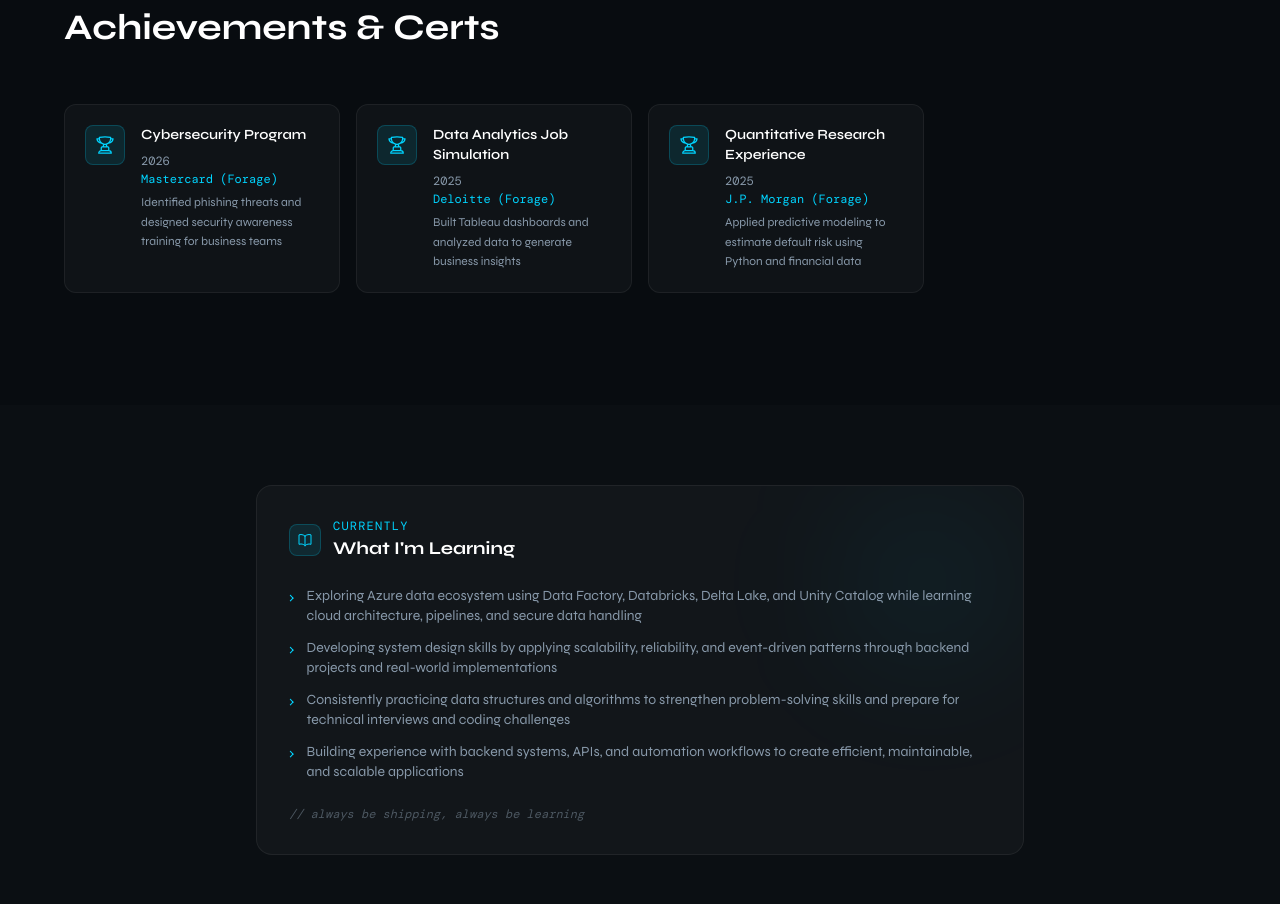
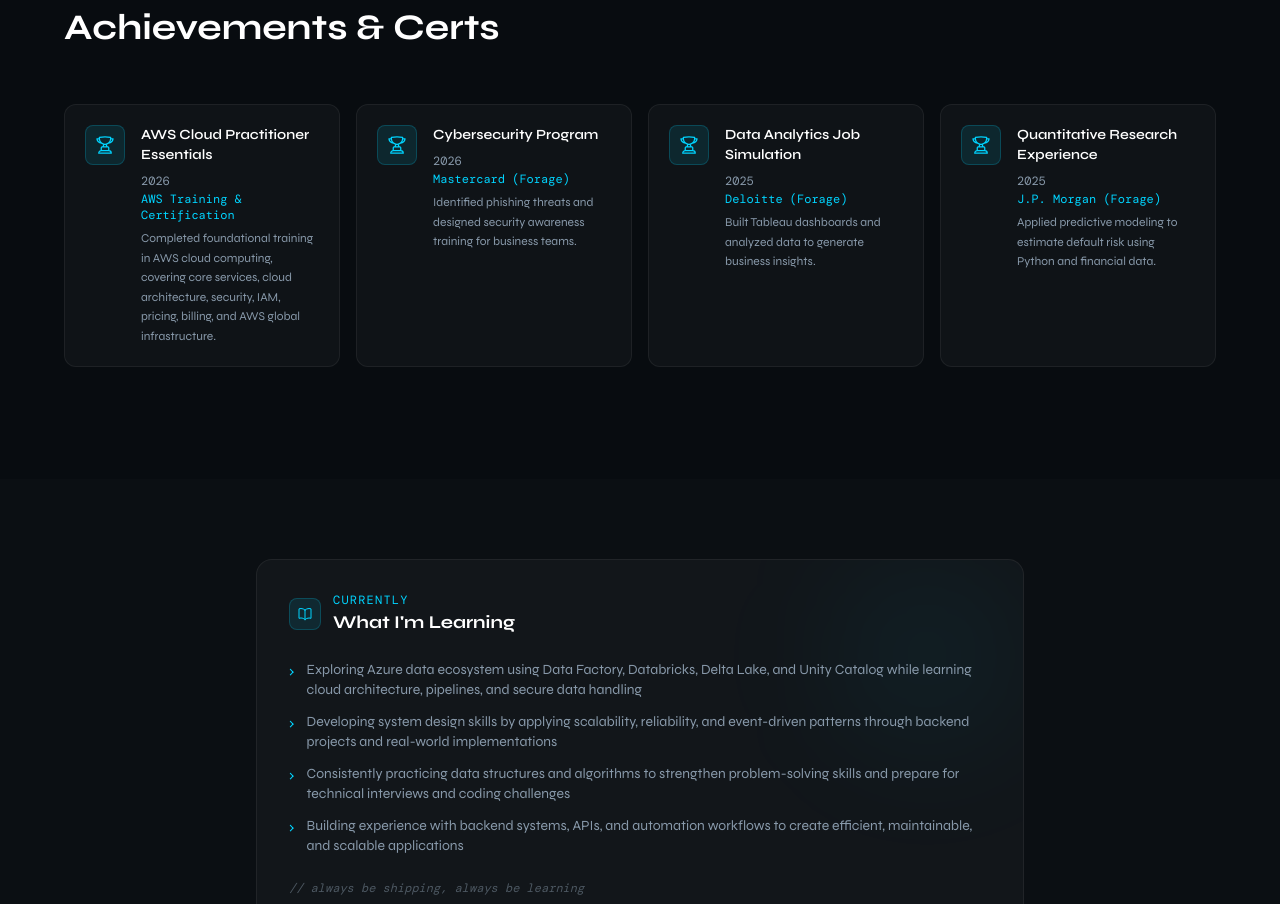
Before and after one commit to Neel654/neel-portfolio, a React (Vite) app: page / in a window 1280 px wide. Shown: the part 5400-6304 px from the top of the page. Built offline with nearby package versions, Linux system fonts and the light colour scheme; a web font is replaced by a local one.

Commit message:
Adding another achivement
Updated achievements descriptions to include periods at the end.

```diff
--- a/src/data/portfolio.js
+++ b/src/data/portfolio.js
@@ -223,22 +223,32 @@ export const experience = [
 
 export const achievements = [
   {
+    title: "AWS Cloud Practitioner Essentials",
+    issuer: "AWS Training & Certification",
+    year: "2026",
+    description:
+      "Completed foundational training in AWS cloud computing, covering core services, cloud architecture, security, IAM, pricing, billing, and AWS global infrastructure.",
+  },
+  {
     title: "Cybersecurity Program",
     issuer: "Mastercard (Forage)",
     year: "2026",
-    description: "Identified phishing threats and designed security awareness training for business teams",
+    description:
+      "Identified phishing threats and designed security awareness training for business teams.",
   },
   {
     title: "Data Analytics Job Simulation",
     issuer: "Deloitte (Forage)",
     year: "2025",
-    description: "Built Tableau dashboards and analyzed data to generate business insights",
+    description:
+      "Built Tableau dashboards and analyzed data to generate business insights.",
   },
   {
     title: "Quantitative Research Experience",
     issuer: "J.P. Morgan (Forage)",
     year: "2025",
-    description: "Applied predictive modeling to estimate default risk using Python and financial data",
+    description:
+      "Applied predictive modeling to estimate default risk using Python and financial data.",
   },
 ];
 
```
